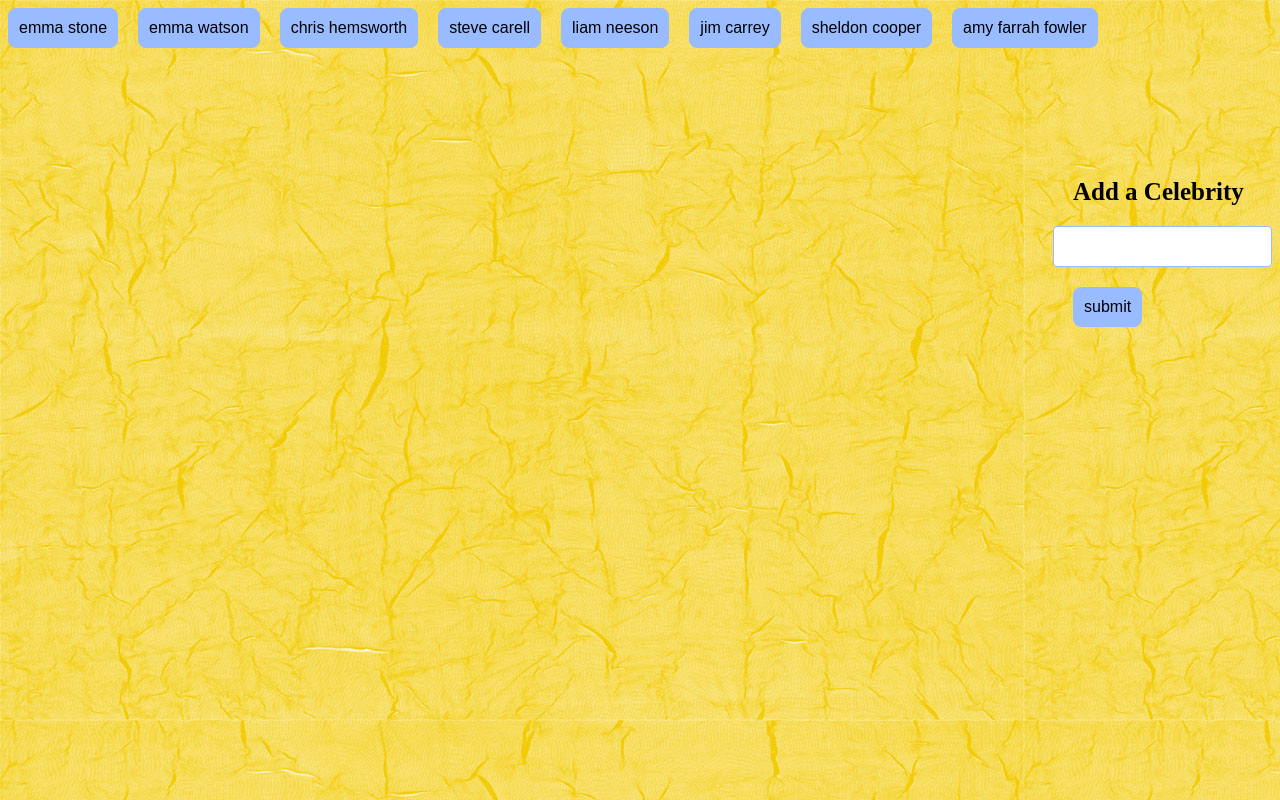
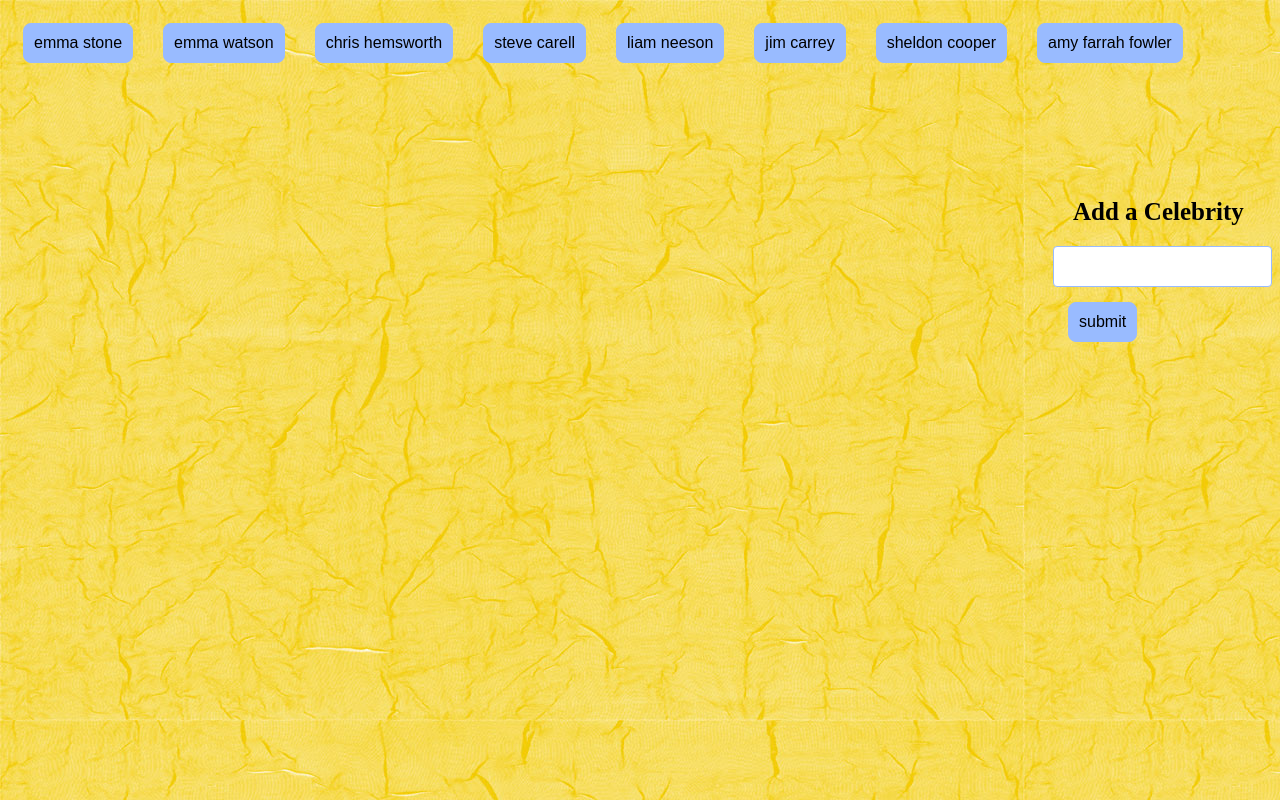
Before and after one commit to thomwint/GIFTastic, a plain HTML site: page index.html in a window 1280 px wide. Drawn offline with nearby package versions, Linux system fonts and the light colour scheme.

Commit message:
worked on buttons

```diff
--- a/assets/css/style.css
+++ b/assets/css/style.css
@@ -8,8 +8,7 @@ body {
 }
 
 button, #add-celeb {
-    margin-right: 20px;
-    margin-bottom: 10px;
+    margin: 15px;
     padding: 10px;
     background-color: #99bbff;
     font-size: 16px;
```
